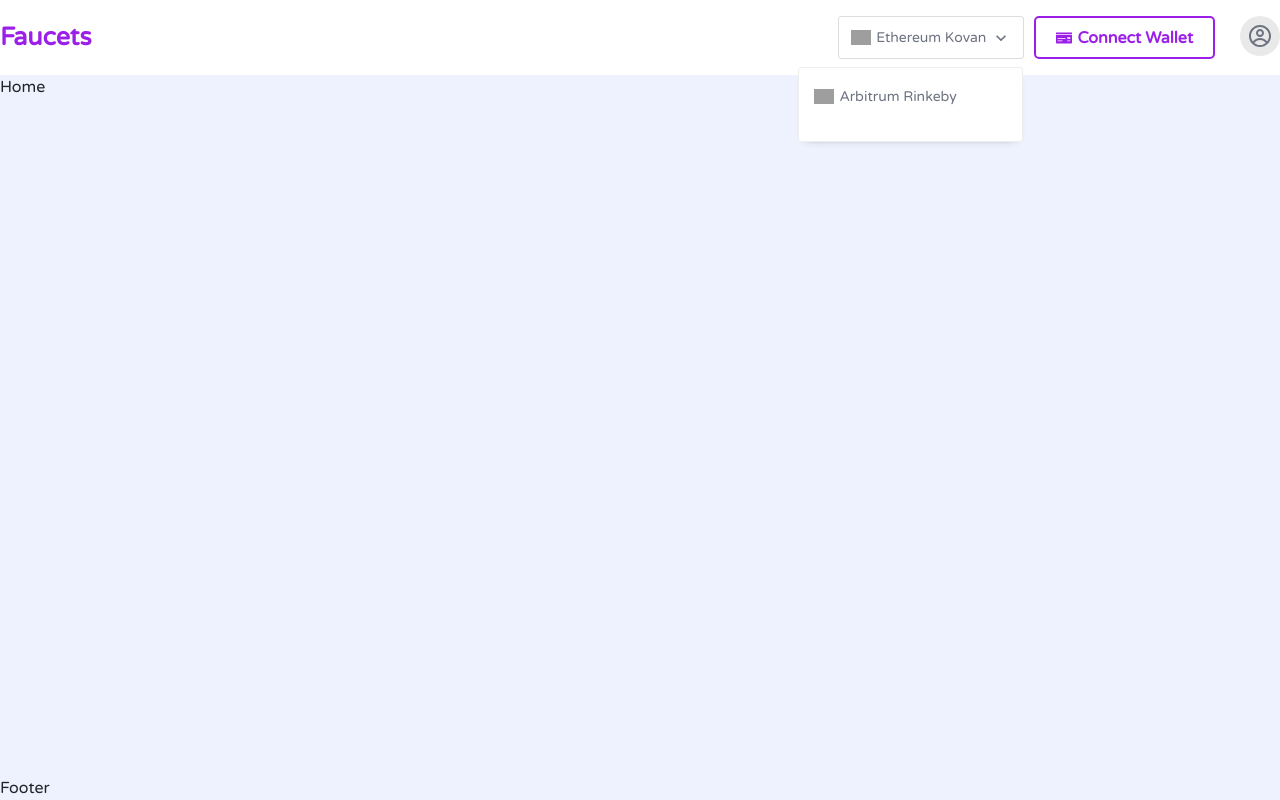
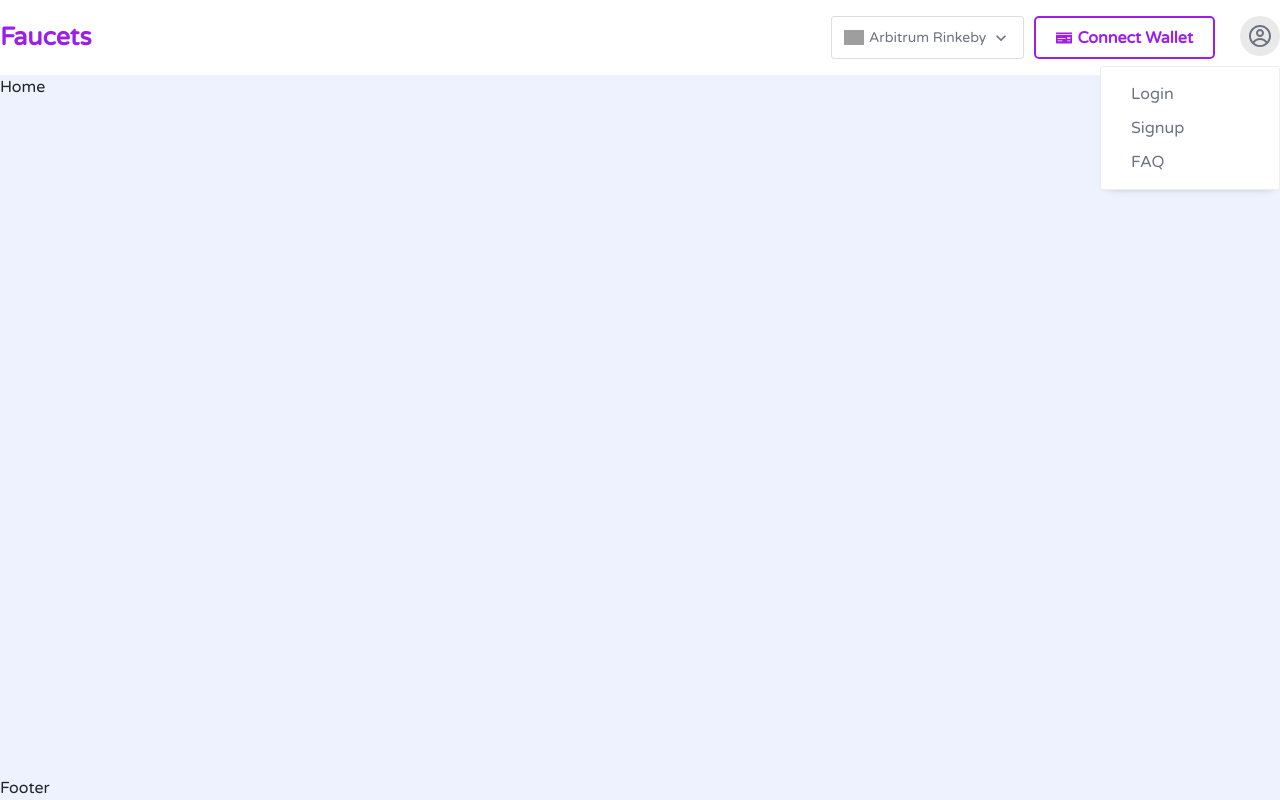
Before and after one commit to rubel-sh/threew, a React (Vite) app: page / in a window 1280 px wide. Both pictures are taken after a click on the icon 1260 px from the left and 36 px from the top of the page. Built offline with nearby package versions, Linux system fonts and the light colour scheme; grey boxes are pictures that could not be loaded.

Commit message:
Header functionality added

```diff
--- a/src/components/StyledComponents.jsx
+++ b/src/components/StyledComponents.jsx
@@ -27,11 +27,15 @@ export const HeaderContainer = styled.div`
 `;
 
 export const HeaderLogo = styled.div`
-  color: ${(props) => props.theme.primaryColor};
-  font-family: Varela Round, sans-serif;
-  font-size: 25px;
-  font-weight: 600;
   cursor: pointer;
+
+  & a {
+    color: ${(props) => props.theme.primaryColor};
+    font-family: Varela Round, sans-serif;
+    font-size: 25px;
+    font-weight: 600;
+    text-decoration: none;
+  }
 `;
 
 export const NavContainer = styled.div`
@@ -52,6 +56,8 @@ export const NavContainer = styled.div`
     & .cryptoState {
       display: flex;
       align-items: center;
+      width: 100%;
+      height: 100%;
       gap: 5px;
     }
 
@@ -70,6 +76,7 @@ export const NavContainer = styled.div`
       & ul {
         width: 100%;
         padding: 0;
+        margin: 0;
         & li {
           display: flex;
           align-items: center;
@@ -108,3 +115,28 @@ export const NavContainer = styled.div`
     cursor: pointer;
   }
 `;
+
+export const ProfileIcon = styled.div`
+  position: relative;
+
+  & .profileMenu {
+    background: #fff;
+    border: 1px solid #eee;
+    border-radius: 3px;
+    box-shadow: 0 4px 9px -8px grey;
+    height: auto;
+    padding: 10px;
+    position: absolute;
+    right: 0;
+    top: 50px;
+    width: 180px;
+    display: flex;
+    flex-direction: column;
+
+    & a {
+      padding: 5px 20px;
+      text-decoration: none;
+      color: #6d7380;
+    }
+  }
+`;
--- /dev/null
+++ b/src/context/StatesProvider.jsx
@@ -0,0 +1,14 @@
+import React, { createContext, useState } from "react";
+
+export const StatesContext = createContext();
+
+const StatesProvider = ({ children }) => {
+  const [selectCrypto, setSelectCrypto] = useState({});
+  return (
+    <StatesContext.Provider value={{ selectCrypto, setSelectCrypto }}>
+      {children}
+    </StatesContext.Provider>
+  );
+};
+
+export default StatesProvider;
--- a/src/main.jsx
+++ b/src/main.jsx
@@ -5,6 +5,7 @@ import "bootstrap/dist/css/bootstrap.min.css";
 import { RouterProvider } from "react-router-dom";
 import router from "./router/router";
 import { ThemeProvider } from "styled-components";
+import StatesProvider from "./context/StatesProvider";
 
 const theme = {
   primaryColor: "#9b1fe9",
@@ -13,7 +14,9 @@ const theme = {
 ReactDOM.createRoot(document.getElementById("root")).render(
   <React.StrictMode>
     <ThemeProvider theme={theme}>
-      <RouterProvider router={router}></RouterProvider>
+      <StatesProvider>
+        <RouterProvider router={router}></RouterProvider>
+      </StatesProvider>
     </ThemeProvider>
   </React.StrictMode>
 );
--- a/src/pages/shared/Header.jsx
+++ b/src/pages/shared/Header.jsx
@@ -1,41 +1,87 @@
-import React from "react";
+import React, { useContext, useEffect, useState } from "react";
 import {
   Container,
   HeaderContainer,
   HeaderLogo,
   HeaderStyle,
   NavContainer,
+  ProfileIcon,
 } from "../../components/StyledComponents";
 import { CgProfile } from "react-icons/cg";
 import { FaMoneyCheck } from "react-icons/fa";
 import { MdOutlineKeyboardArrowDown } from "react-icons/md";
-import { FaEthereum } from "react-icons/fa";
+import { StatesContext } from "../../context/StatesProvider";
+import { Link } from "react-router-dom";
 
 const Header = () => {
+  const { selectCrypto, setSelectCrypto } = useContext(StatesContext);
+  const [cryptoMenu, setCryptoMenu] = useState(false);
+  const [profileMenu, setProfileMenu] = useState(false);
+
+  const cryptoLinks = [
+    {
+      img: "https://cdn-icons-png.flaticon.com/512/5235/5235901.png",
+      text: "Arbitrum Rinkeby",
+    },
+    {
+      img: "https://cdn-icons-png.flaticon.com/512/7016/7016508.png",
+      text: "Avalanche Fuji",
+    },
+    {
+      img: "https://cdn-icons-png.flaticon.com/512/6675/6675721.png",
+      text: "BNB Chain Testnet",
+    },
+    {
+      img: "https://cdn-icons-png.flaticon.com/512/4125/4125334.png",
+      text: "Ethereum Rinkeby",
+    },
+    {
+      img: "https://cdn-icons-png.flaticon.com/512/2773/2773070.png",
+      text: "Harmony Testnet",
+    },
+    {
+      img: "https://faucets1.netlify.app/static/media/POANetworkSokol.c68c7ae45a1e51482db2.png",
+      text: "POA Network Sokol",
+    },
+  ];
+
+  // Select 1st link on load
+  useEffect(() => setSelectCrypto(cryptoLinks[0]), []);
+
+  const handleCryptoMenu = (link) => {
+    setSelectCrypto(link);
+    setCryptoMenu(!cryptoMenu);
+  };
+
   return (
     <HeaderStyle>
       <Container>
         <HeaderContainer>
-          <HeaderLogo>Faucets</HeaderLogo>
+          <HeaderLogo>
+            <Link to="/">Faucets</Link>
+          </HeaderLogo>
+
           <NavContainer>
-            <div className="selectCrypto">
+            <div
+              className="selectCrypto"
+              onClick={() => setCryptoMenu(!cryptoMenu)}
+            >
               <div className="cryptoState">
-                <img
-                  src="https://cdn-icons-png.flaticon.com/512/5235/5235901.png"
-                  style={{ width: "20px" }}
-                />
-                <span>Ethereum Kovan</span>
+                <img src={selectCrypto.img} style={{ width: "20px" }} />
+                <span>{selectCrypto.text}</span>
                 <MdOutlineKeyboardArrowDown size={20} />
               </div>
-              <div className="cryptoPopMenu">
+              <div
+                className="cryptoPopMenu"
+                style={{ display: cryptoMenu ? "block" : "none" }}
+              >
                 <ul>
-                  <li>
-                    <img
-                      src="https://cdn-icons-png.flaticon.com/512/5235/5235901.png"
-                      style={{ width: "20px" }}
-                    />
-                    <span>Arbitrum Rinkeby</span>
-                  </li>
+                  {cryptoLinks.map((link) => (
+                    <li onClick={() => handleCryptoMenu(link)}>
+                      <img src={link.img} style={{ width: "20px" }} />
+                      <span>{link.text}</span>
+                    </li>
+                  ))}
                 </ul>
               </div>
             </div>
@@ -44,9 +90,23 @@ const Header = () => {
               <FaMoneyCheck />
               <span>Connect Wallet</span>
             </div>
-            <div>
+            <ProfileIcon onClick={() => setProfileMenu(!profileMenu)}>
               <CgProfile className="profileIcon" />
-            </div>
+              <div
+                className="profileMenu"
+                style={{ display: profileMenu ? "flex" : "none" }}
+              >
+                <Link to="login" onClick={() => setProfileMenu(!profileMenu)}>
+                  Login
+                </Link>
+                <Link to="signup" onClick={() => setProfileMenu(!profileMenu)}>
+                  Signup
+                </Link>
+                <Link to="faq" onClick={() => setProfileMenu(!profileMenu)}>
+                  FAQ
+                </Link>
+              </div>
+            </ProfileIcon>
           </NavContainer>
         </HeaderContainer>
       </Container>
```
